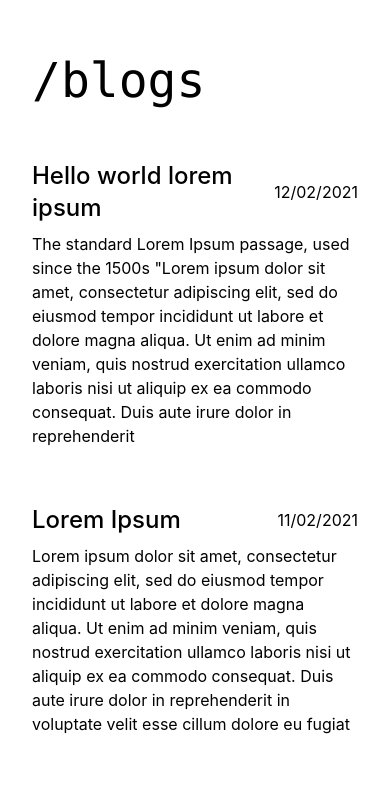
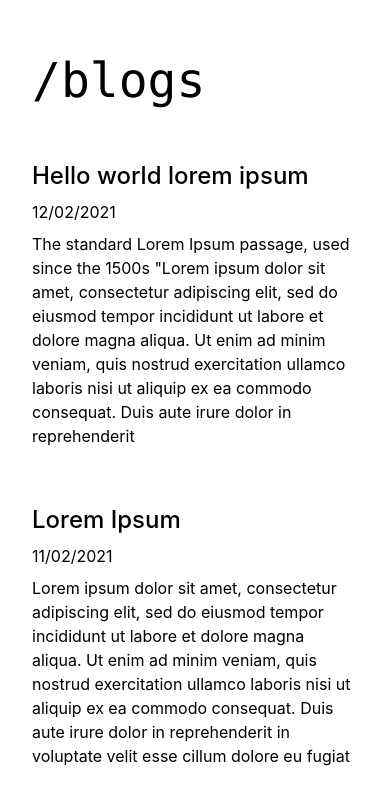
Before and after one commit to vic-lsh/vli, a Next.js app: page /blogs in a window 390 px wide. Shown: the top 804 px of the page. Built offline with nearby package versions, Linux system fonts and the light colour scheme.

Commit message:
fix: fix spacing in post preview

```diff
--- a/components/post-preview.tsx
+++ b/components/post-preview.tsx
@@ -17,14 +17,14 @@ export const PostPreview: React.FC<Props> = ({ post }) => {
   return (
     <Link href="/blogs/[slug]" as={`/blogs/${post.slug}`} passHref>
       <header data-cy="post-preview" className="py-6 cursor-pointer">
-        <div className="flex items-center justify-between">
+        <div className="flex flex-col gap-2 py-2 md:flex-row md:items-center md:justify-between">
           <h2
             data-cy="title"
-            className="text-2xl font-medium py-2 dark:text-dark-accent"
+            className="text-2xl font-medium dark:text-dark-accent"
           >
             <a className="hover:underline cursor-pointer">{title}</a>
           </h2>
-          <span data-cy="date" className="dark:text-gray-300">
+          <span data-cy="date" className="dark:text-gray-400">
             {dateStr}
           </span>
         </div>
```
